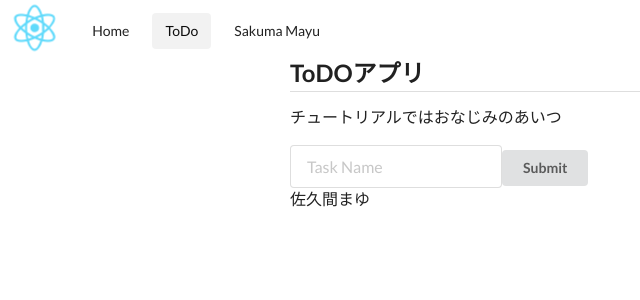
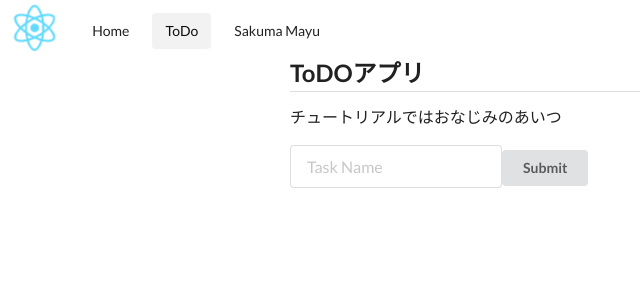
Before and after one commit to zenmaibane/ReactPractice, a React (Create React App) app: page /todo in a window 1280 px wide. Shown: the top 300 px of the page, without its empty margins (0-640 px from the left). Built offline with nearby package versions, Linux system fonts and the light colour scheme.

Commit message:
とりあえずね，値がセットできた

```diff
--- a/src/components/ToDoList.tsx
+++ b/src/components/ToDoList.tsx
@@ -1,11 +1,11 @@
 import * as React from 'react';
 import ToDoView, { ToDo } from './ToDo';
 
-interface ToDoList {
+export interface ToDoList {
     list: Array<ToDo>;
 }
 
-const ToDoList = (props: ToDoList) => {
+const ToDoListView = (props: ToDoList) => {
     const todos = props.list.map(todo =>
         <ToDoView key={todo.id} id={todo.id} isCompleted={todo.isCompleted} text={todo.text} />
     );
@@ -15,4 +15,4 @@ const ToDoList = (props: ToDoList) => {
         </p>
     );
 };
-export default ToDoList;
+export default ToDoListView;
--- a/src/components/ToDoPage.tsx
+++ b/src/components/ToDoPage.tsx
@@ -1,14 +1,15 @@
 import * as React from 'react';
-import ToDoList from './ToDoList';
+import ToDoListView, { ToDoList } from './ToDoList';
 
-class ToDoPage extends React.Component {
-    constructor(props: React.Component) {
+class ToDoPage extends React.Component<{}, ToDoList> {
+    constructor(props: ToDoList) {
         super(props);
+        this.state = { list: [] };
         this.handleSubmit = this.handleSubmit.bind(this);
     }
     handleSubmit(event: React.FormEvent<HTMLFormElement>): void {
         event.preventDefault();
-        this.setState({ data: '' });
+        this.setState({ list: [{ id: 3, isCompleted: true, text: '佐久間まゆ' }] });
     }
     render() {
         return (
@@ -23,7 +24,7 @@ class ToDoPage extends React.Component {
                         Submit
                     </button>
                 </form>
-                <ToDoList list={[{ id: 3, isCompleted: true, text: '佐久間まゆ' }]} />
+                <ToDoListView list={this.state.list} />
             </div>
         );
     }
```
